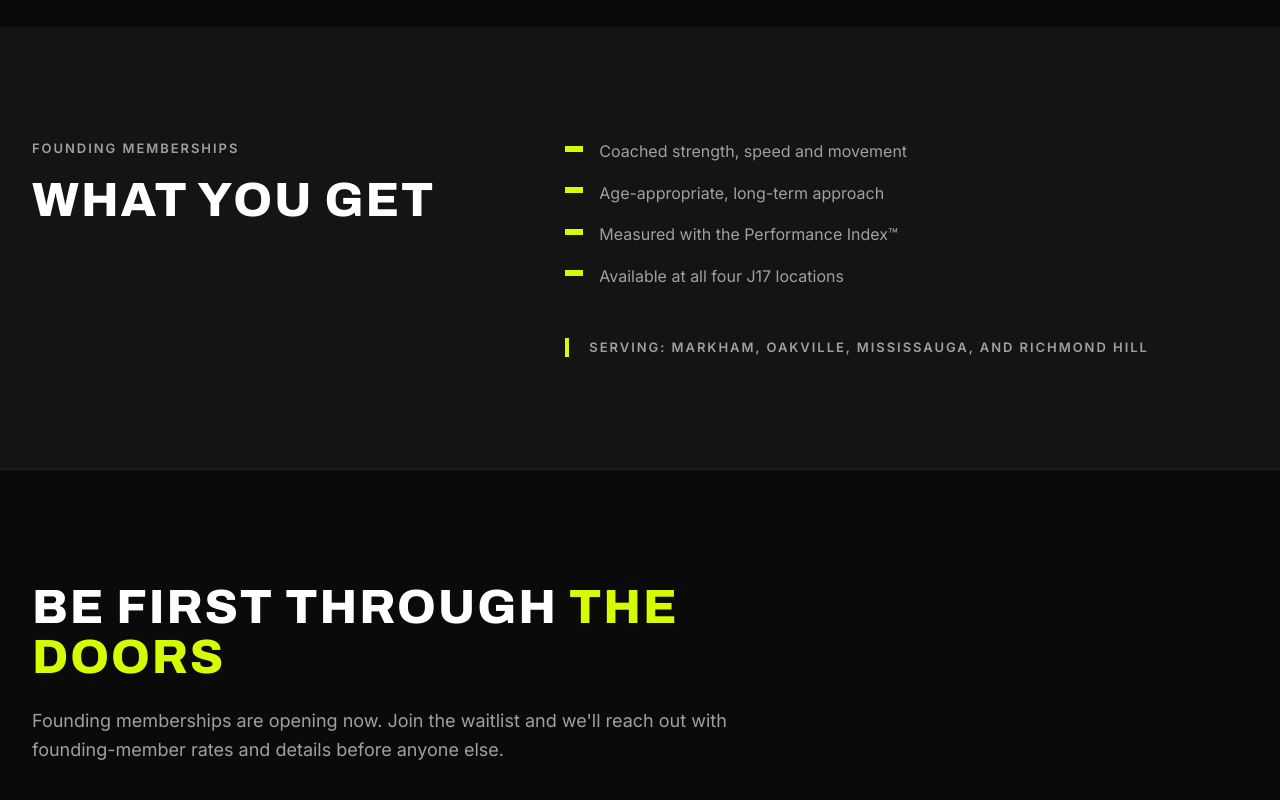
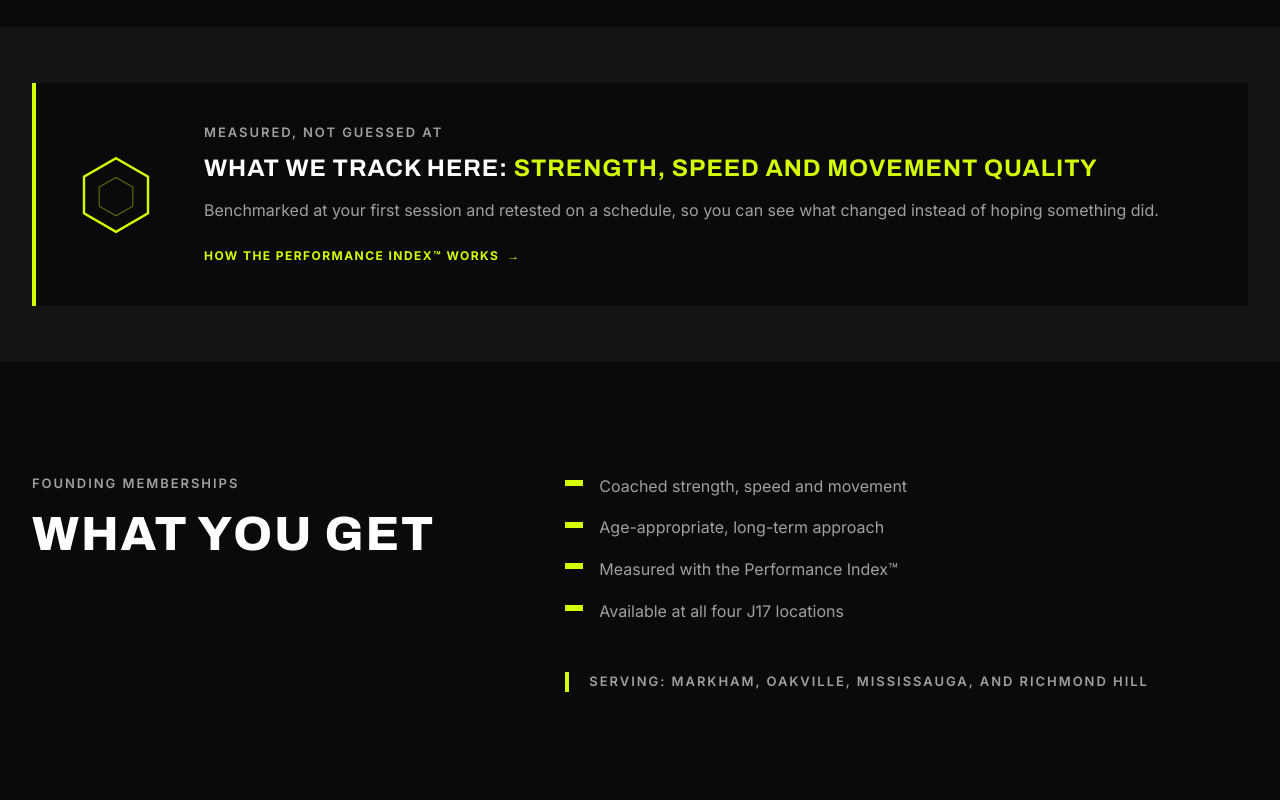
Before and after one commit to jooceboks/j17REDESIGN, a Next.js app: page /youth in a window 1280 px wide. Shown: the part 1820-2620 px from the top of the page. Built offline with nearby package versions, Linux system fonts and the light colour scheme.

Commit message:
feat: add the Performance Index proof band to every service that claims it

```diff
--- /dev/null
+++ b/src/components/IndexProof.tsx
@@ -0,0 +1,81 @@
+import Link from "next/link";
+import { Container, Section } from "./Section";
+import { Reveal } from "./Reveal";
+
+/**
+ * The recurring Performance Index proof beat.
+ *
+ * The Index is J17's only real differentiator — every gym claims coaching and
+ * recovery, nobody else hands you a number. Repeating it as a consistent band
+ * on every service page turns it from a nav item into the spine of the site.
+ *
+ * Rendered only when the service has an indexMetric. Ride has none.
+ */
+export function IndexProof({
+  metric,
+  surface = true,
+}: {
+  metric: string;
+  /** Supplied by ServicePage's band counter so the stripe never collides. */
+  surface?: boolean;
+}) {
+  return (
+    <Section surface={surface} className="!py-14">
+      <Container>
+        <Reveal>
+          <div
+            className={`flex flex-col gap-8 border-l-4 border-[var(--accent-lime)] p-8 sm:p-10 lg:flex-row lg:items-center lg:gap-12 ${
+              surface ? "bg-[var(--bg-base)]" : "bg-[var(--bg-surface)]"
+            }`}
+          >
+            <Hexagon />
+
+            <div className="flex-1">
+              <p className="type-eyebrow mb-3">Measured, not guessed at</p>
+              <h2 className="type-h3">
+                What we track here:{" "}
+                <span className="text-[var(--accent-lime)]">{metric}</span>
+              </h2>
+              <p className="type-body mt-4">
+                Benchmarked at your first session and retested on a schedule, so
+                you can see what changed instead of hoping something did.
+              </p>
+              <Link
+                href="/performance-index"
+                className="mt-6 inline-flex items-center gap-2 text-xs font-bold uppercase tracking-[0.12em] text-[var(--accent-lime)] transition-opacity duration-150 hover:opacity-70"
+              >
+                How the Performance Index™ works
+                <span aria-hidden="true">→</span>
+              </Link>
+            </div>
+          </div>
+        </Reveal>
+      </Container>
+    </Section>
+  );
+}
+
+/** Small hexagon echoing the six-axis motif on the Index report panels. */
+function Hexagon() {
+  return (
+    <svg
+      viewBox="0 0 100 100"
+      aria-hidden="true"
+      className="h-16 w-16 shrink-0 sm:h-20 sm:w-20"
+    >
+      <polygon
+        points="50,4 90,27 90,73 50,96 10,73 10,27"
+        fill="none"
+        stroke="var(--accent-lime)"
+        strokeWidth="3"
+      />
+      <polygon
+        points="50,28 71,40 71,64 50,76 29,64 29,40"
+        fill="none"
+        stroke="var(--accent-lime)"
+        strokeWidth="1.5"
+        opacity="0.4"
+      />
+    </svg>
+  );
+}
--- a/src/components/ServicePage.tsx
+++ b/src/components/ServicePage.tsx
@@ -3,6 +3,7 @@ import type { Metadata } from "next";
 import { asset, siteConfig } from "@/config/site";
 import type { Service } from "@/content/services";
 import { BookingCTA, WaitlistCTA } from "./CTA";
+import { IndexProof } from "./IndexProof";
 import { Reveal } from "./Reveal";
 import { CheckList, Container, Section, SectionHeading } from "./Section";
 
@@ -14,6 +15,17 @@ import { CheckList, Container, Section, SectionHeading } from "./Section";
  * Change the layout once, and all eight pages change.
  */
 export function ServicePage({ service }: { service: Service }) {
+  /**
+   * Section backgrounds alternate so no two adjacent bands match.
+   *
+   * Call this once per <Section> in render order instead of hand-computing
+   * indices — that arithmetic silently breaks whenever a section is inserted
+   * mid-page. The intro section below is the base canvas, so the first call
+   * (the first content section) returns surface.
+   */
+  let bandIndex = 0;
+  const nextBand = () => bandIndex++ % 2 === 0;
+
   return (
     <>
       {/* ---------------- Hero ---------------- */}
@@ -76,8 +88,8 @@ export function ServicePage({ service }: { service: Service }) {
       </Section>
 
       {/* ---------------- Content sections ---------------- */}
-      {service.sections.map((section, si) => (
-        <Section key={section.heading} surface={si % 2 === 0}>
+      {service.sections.map((section) => (
+        <Section key={section.heading} surface={nextBand()}>
           <Container>
             <div className="grid gap-10 lg:grid-cols-12 lg:gap-16">
               <div className="lg:col-span-5">
@@ -132,11 +144,13 @@ export function ServicePage({ service }: { service: Service }) {
         </Section>
       ))}
 
+      {/* ---------------- Performance Index proof ---------------- */}
+      {service.indexMetric && (
+        <IndexProof metric={service.indexMetric} surface={nextBand()} />
+      )}
+
       {/* ---------------- Founding checklist + serving ---------------- */}
-      {/* Continues the alternating band. With an even number of content
-          sections the last one landed on the base color, so this must be
-          surface to avoid two adjacent dark blocks merging into one. */}
-      <Section surface={service.sections.length % 2 === 0}>
+      <Section surface={nextBand()}>
         <Container>
           <div className="grid gap-10 lg:grid-cols-12 lg:gap-16">
             <div className="lg:col-span-5">
@@ -159,7 +173,10 @@ export function ServicePage({ service }: { service: Service }) {
       </Section>
 
       {/* ---------------- Closing CTA ---------------- */}
-      <Section className="border-t border-[var(--bg-elevated)]">
+      <Section
+        surface={nextBand()}
+        className="border-t border-[var(--bg-elevated)]"
+      >
         <Container>
           <Reveal className="max-w-3xl">
             <h2 className="type-h2">
--- a/src/content/services.ts
+++ b/src/content/services.ts
@@ -49,6 +49,14 @@ export type Service = {
    * Preserve the split — it is doing real local-SEO work.
    */
   serving: string;
+
+  /**
+   * What the Performance Index™ measures for this specific activity.
+   *
+   * Sourced from copy already in the archive. Left undefined where the archive
+   * makes no Index claim — Ride is the only such case. Do not invent one.
+   */
+  indexMetric?: string;
 
   /** Booking CTA label. Routes through siteConfig.bookingUrl. */
   bookingLabel: string;
@@ -124,6 +132,7 @@ export const services: Service[] = [
       "Progress tracked with the Performance Index™",
     ],
     serving: "Richmond Hill, Markham, and Vaughan",
+    indexMetric: "Mobility and movement quality",
     bookingLabel: "Book a Reformer Class",
     primaryAction: "waitlist",
     cardBlurb:
@@ -176,6 +185,7 @@ export const services: Service[] = [
       "Mobility tracked with the Performance Index™",
     ],
     serving: "Richmond Hill, Markham, and Vaughan",
+    indexMetric: "Mobility",
     bookingLabel: "View the Yoga Schedule",
     primaryAction: "waitlist",
     cardBlurb: "Slow flow, power, and hot yoga.",
@@ -235,6 +245,7 @@ export const services: Service[] = [
       "Strength tracked with the Performance Index™",
     ],
     serving: "Richmond Hill, Markham, and Vaughan",
+    indexMetric: "Strength numbers",
     bookingLabel: "Start Training",
     primaryAction: "waitlist",
     cardBlurb:
@@ -289,6 +300,7 @@ export const services: Service[] = [
       "Conditioning tracked with the Performance Index™",
     ],
     serving: "Richmond Hill, Markham, and Vaughan",
+    indexMetric: "Conditioning",
     bookingLabel: "View the HIIT Schedule",
     primaryAction: "waitlist",
     cardBlurb: "Short, hard, effective conditioning.",
@@ -391,6 +403,7 @@ export const services: Service[] = [
       "Available at all four J17 locations",
     ],
     serving: "Markham, Oakville, Mississauga, and Richmond Hill",
+    indexMetric: "Strength, mobility and movement",
     bookingLabel: "Book Your Assessment",
     primaryAction: "enquiry",
     cardBlurb:
@@ -445,6 +458,7 @@ export const services: Service[] = [
       "Available at all four J17 locations",
     ],
     serving: "Markham, Oakville, Mississauga, and Richmond Hill",
+    indexMetric: "Strength, power, speed, mobility and movement quality",
     bookingLabel: "Book a Performance Assessment",
     primaryAction: "enquiry",
     cardBlurb:
@@ -499,6 +513,7 @@ export const services: Service[] = [
       "Available at all four J17 locations",
     ],
     serving: "Markham, Oakville, Mississauga, and Richmond Hill",
+    indexMetric: "Strength, speed and movement quality",
     bookingLabel: "Book a Youth Assessment",
     primaryAction: "enquiry",
     cardBlurb:
```
Also changed, not shown: 1 other file (tests, documents, lock files or other folders).
